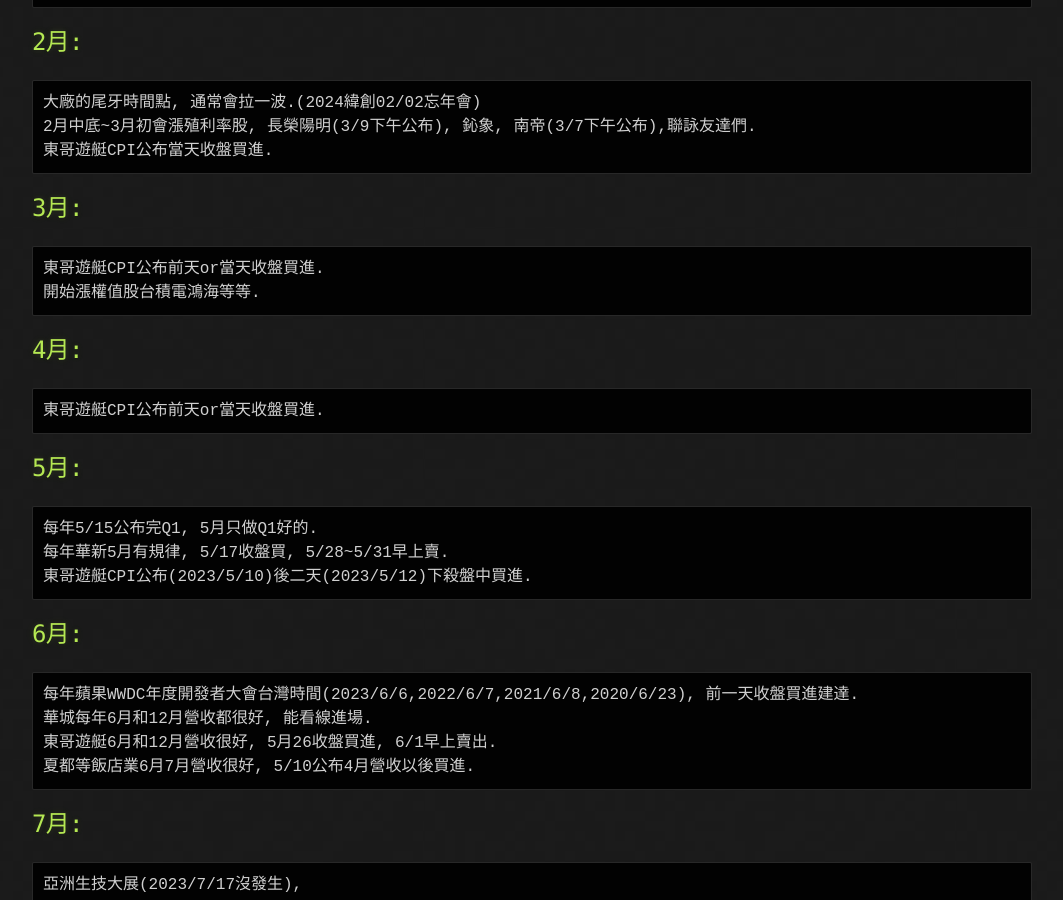
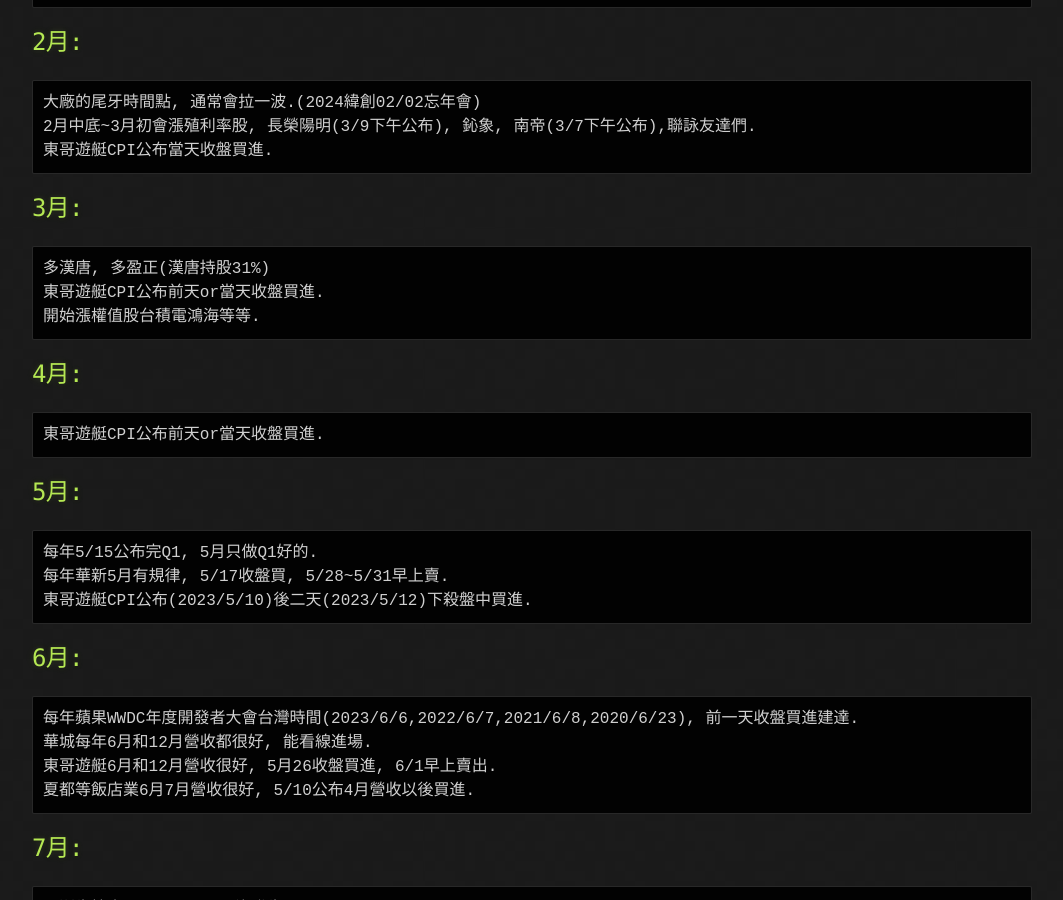
Before and after one commit to lepg5487/Stock_God, a Jekyll site: the page built from experience.md, in a window 1280 px wide and 900 px high, scrolled down 836 px. Shown: the whole window, without its empty margins (108-1171 px from the left). Built offline with Jekyll 4.4.1, drawn with Linux system fonts in a browser that asks for light colours; our own code applies the rules of GitHub Pages for plain Markdown files.

Commit message:
Update experience.md

````diff
--- a/experience.md
+++ b/experience.md
@@ -32,6 +32,7 @@
 ```
 ## 3月:
 ```
+多漢唐, 多盈正(漢唐持股31%)
 東哥遊艇CPI公布前天or當天收盤買進.
 開始漲權值股台積電鴻海等等.
 ```
````
